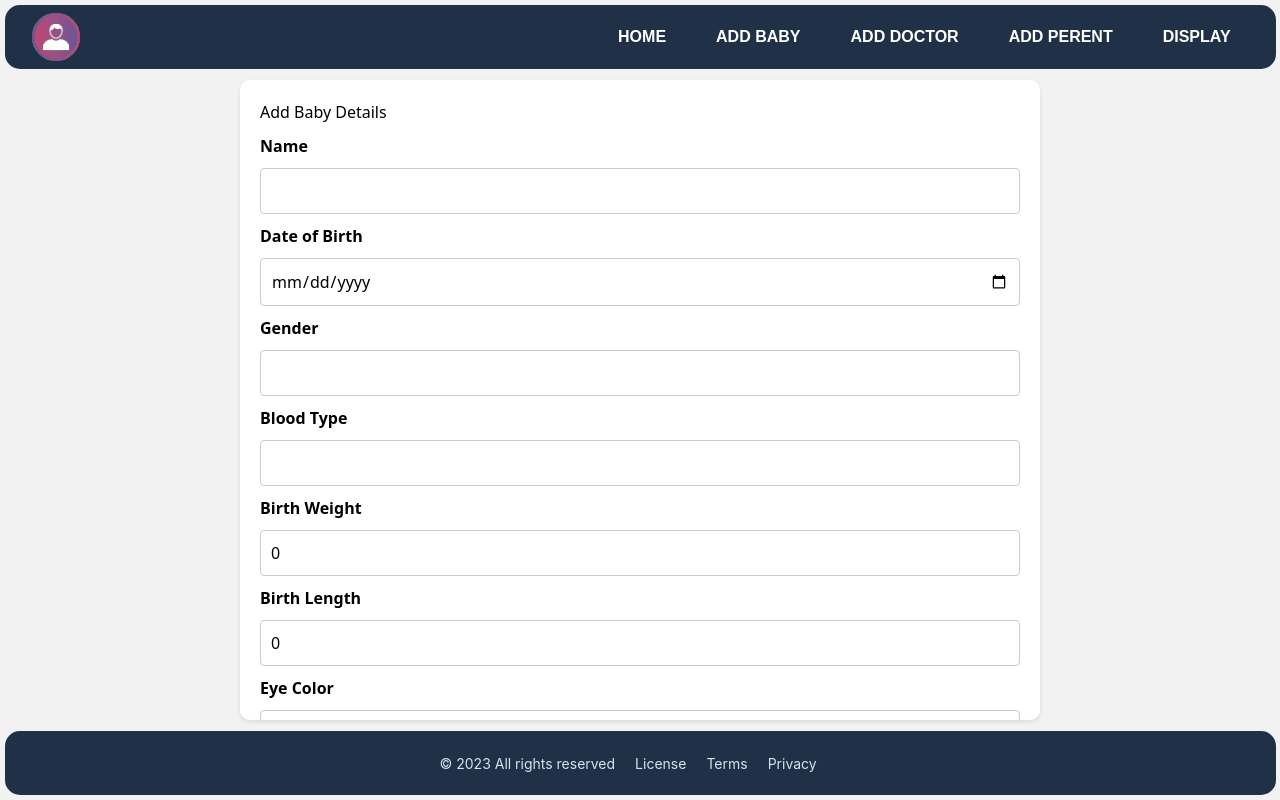
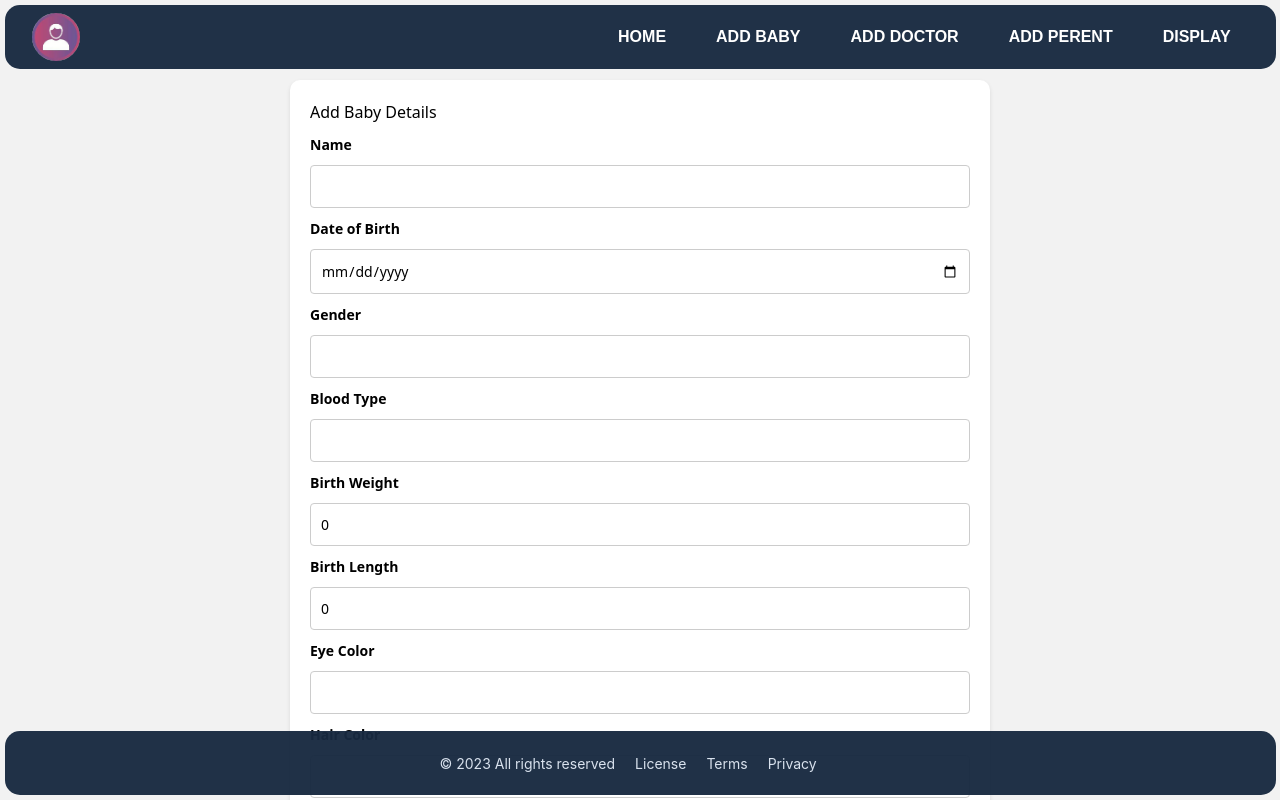
Before and after one commit to cepdnaclk/e19-co225-Baby-Developing-Tracking-System-Web-Application, a React (Vite) app in the folder Front-End/: page /addbaby in a window 1280 px wide. Shown: the top 800 px of the page. Built offline with nearby package versions, Linux system fonts and the light colour scheme.

Commit message:
Update AddBaby.css

```diff
--- a/Front-End/src/AddBaby.css
+++ b/Front-End/src/AddBaby.css
@@ -4,29 +4,29 @@
     align-items: center;
     justify-content: center;
     min-height: 100vh;
-    overflow: hidden;
     background-color: #f2f2f2;
   }
 
   .add-baby-form-container {
+    margin-top: 80px;
     background-color: #ffffff;
     padding: 20px;
     border-radius: 10px;
     box-shadow: 0 2px 4px rgba(0, 0, 0, 0.1);
     max-width: 90%;
-    width: 800px; /* Adjust form width as needed */
-    height: fit-content; /* Adjust form height to fit content */
-    overflow-y: auto;
+    width: 700px; /* Adjust form width as needed */
+    margin-bottom: 80px;
   }
 
   .add-baby-form {
     display: grid;
     grid-gap: 10px;
+    margin-top: 10px; /* Add top margin to the form */
   }
 
   .add-baby-form h2 {
     text-align: center;
-    margin-bottom: 20px;
+    margin-bottom: 10px;
   }
 
   .add-baby-form label {
@@ -61,31 +61,33 @@
   .add-baby-form .form-row {
     display: grid;
     grid-template-columns: 1fr 1fr;
-    grid-gap: 10px;
+    grid-gap: 5px;
   }
 
   .add-baby-form .form-row label {
-    margin-bottom: 5px;
+    margin-bottom: 3px;
   }
 
   .add-baby-form .form-row input {
     grid-column: span 2;
   }
 
-
+  /* Additional Styles */
   .add-baby-form-container {
-    height: 80vh; /* Decreased form height */
+    height: auto; /* Remove fixed height */
   }
 
   .add-baby-form {
-    margin-top: 10px;
+    margin-top: 10px; /* Increase top margin as needed */
   }
 
   .add-baby-form label,
   .add-baby-form input {
-    font-size: 16px; /* Adjust font size as needed */
+    font-size: 14px; /* Adjust font size as needed */
   }
 
   .add-baby-form button {
-    margin-top: 20px;
+    margin-top: 10px;
   }
+
+  /* Add any additional styling as needed */
```
